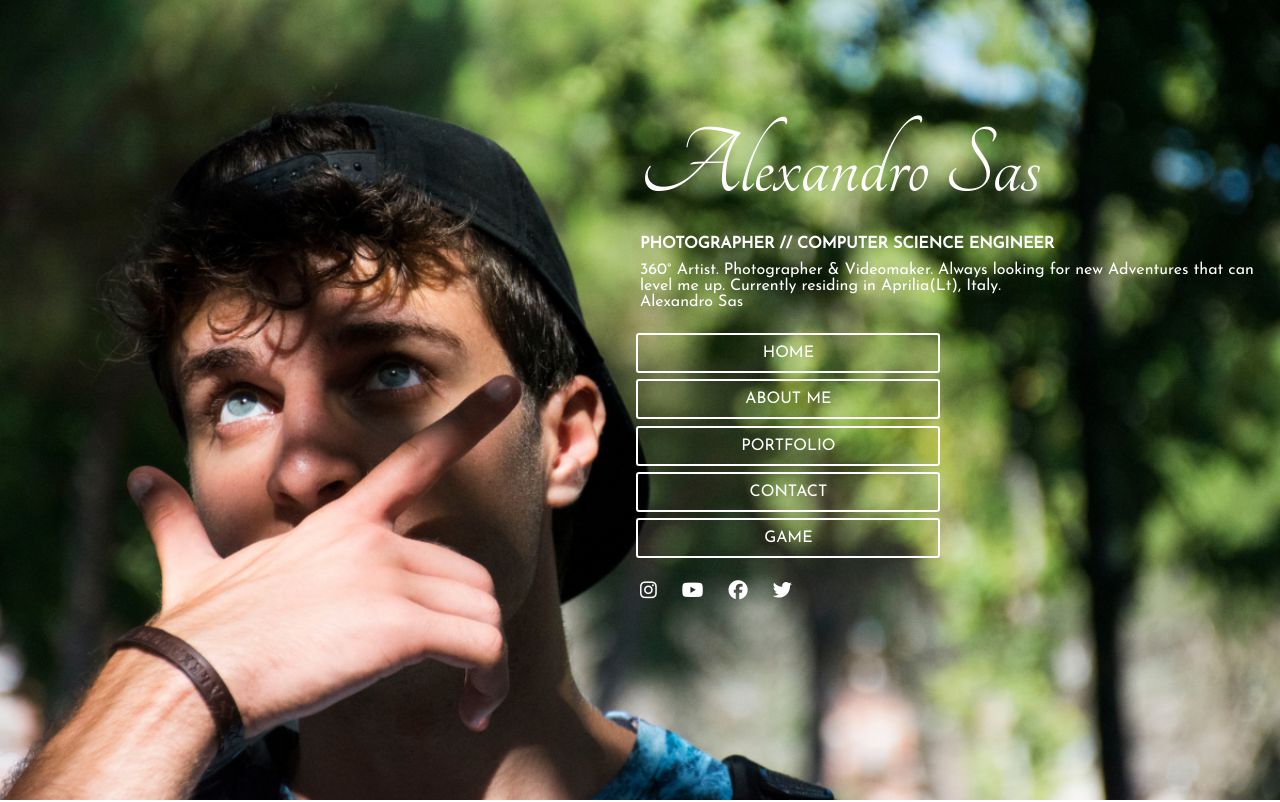
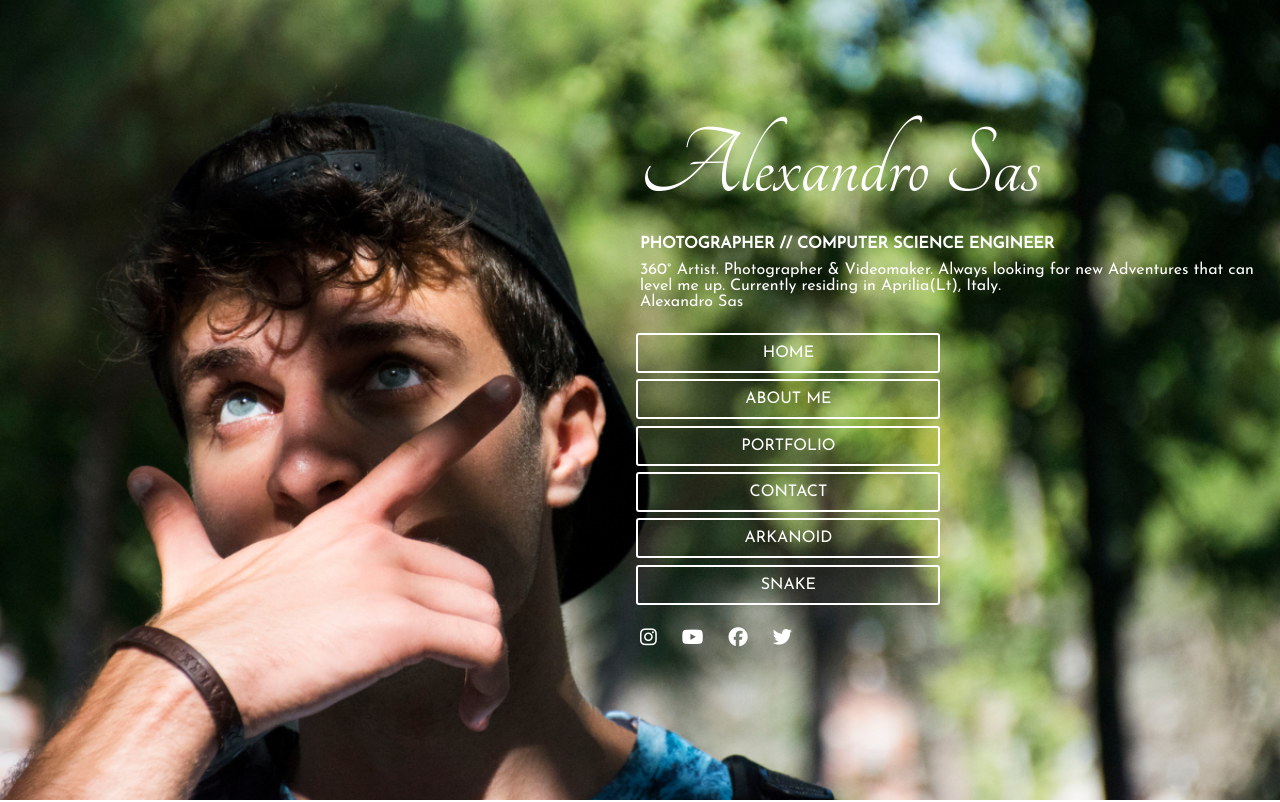
Before and after one commit to AlexandroSas/home, a plain HTML site: page index.html in a window 1280 px wide. Shown: the top 802 px of the page. Drawn offline with Linux system fonts and the light colour scheme.

Commit message:
Update index.html

```diff
--- a/index.html
+++ b/index.html
@@ -28,7 +28,8 @@
                     <li><a href="#abme" class="nav-item">ABOUT ME</a></li>
                     <li><a href="#prtf" class="nav-item">PORTFOLIO</a></li>
                     <li><a href="#cont" class="nav-item">CONTACT</a></li>
-                    <li><a href="./game.html" class="nav-item">GAME</a></li>
+                    <li><a href="./arkanoid.html" class="nav-item">ARKANOID</a></li>
+                    <li><a href="./snake.html" class="nav-item">SNAKE</a></li>
                 </ul>
                 <ul class="social">
                     <li><a href="https://www.instagram.com/alexandro.sas/?hl=it" id="instagram" target="_blank"><i class="fab fa-instagram" title="Instagram"></i></a></li>
```
